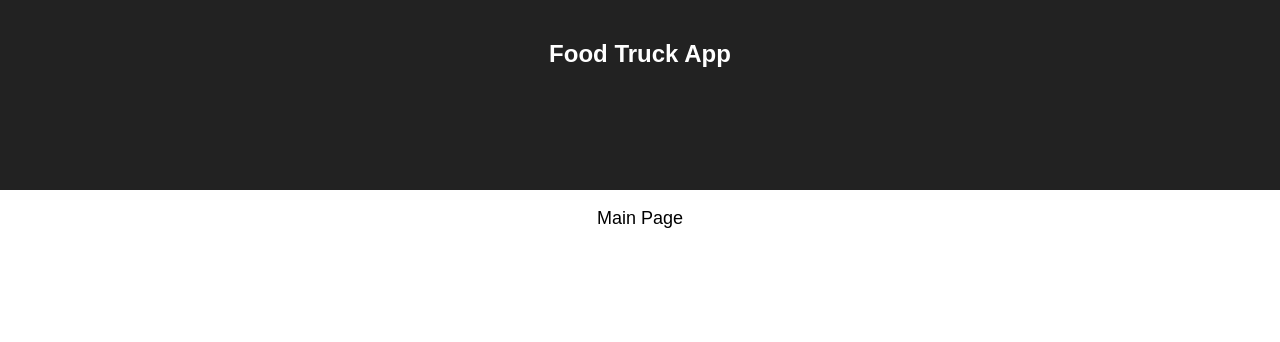
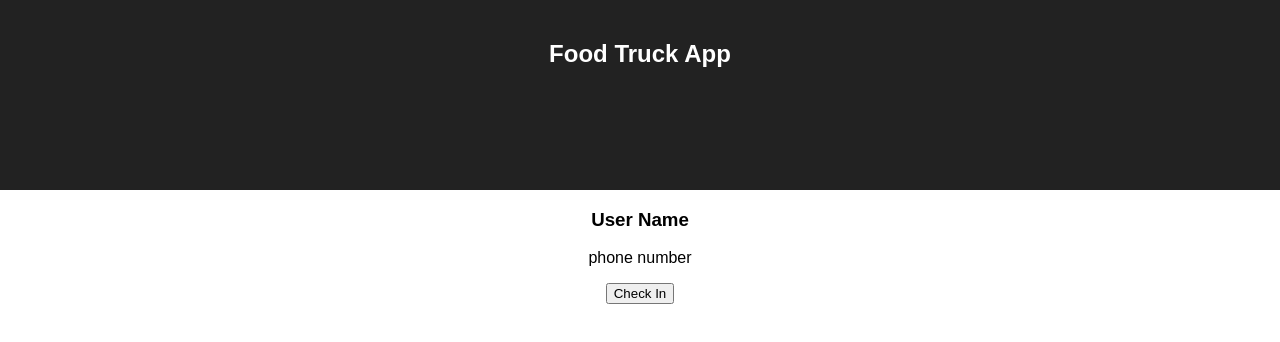
Before and after one commit to atxtab/hackathon, a React (Create React App) app in the folder client/: page / in a window 1280 px wide. Shown: the top 342 px of the page. Built offline with nearby package versions, Linux system fonts and the light colour scheme.

Commit message:
added react router

```diff
--- a/client/src/App.js
+++ /dev/null
@@ -1,22 +0,0 @@
-import React, { Component } from 'react';
-//import logo from './logo.svg';
-import './App.css';
-
-class App extends Component {
-  render() {
-    return (
-      <div className="App">
-        <div className="App-header">
-          <h2>Food Truck App</h2>
-        </div>
-        <p className="App-intro">
-          Main Page
-        </p>
-      </div>
-    );
-  }
-}
-
-export default App;
-
-//<img src={logo} className="App-logo" alt="logo" />ß
--- /dev/null
+++ b/client/src/components/App.js
@@ -0,0 +1,24 @@
+import React, { Component } from 'react';
+//import logo from './logo.svg';
+import '../App.css';
+import {BrowserRouter as Router, Route} from 'react-router-dom';
+import UserProfile from './UserProfile';
+
+class App extends Component {
+  render() {
+    return (
+      <Router>
+        <div className="App">
+          <div className="App-header">
+            <h2>Food Truck App</h2>
+          </div>
+          <Route exact path="/" component={UserProfile}/>
+        </div>
+      </Router>
+    );
+  }
+}
+
+export default App;
+
+//<img src={logo} className="App-logo" alt="logo" />ß
--- /dev/null
+++ b/client/src/components/UserProfile.js
@@ -0,0 +1,16 @@
+import React from 'react';
+import { Route } from 'react-router-dom';
+
+function UserProfile(props) {
+  return (
+    <main>
+      <h3>User Name</h3>
+      <p>phone number</p>
+      <button>
+      Check In
+      </button>
+    </main>
+  )
+}
+
+export default UserProfile;
--- a/client/src/index.js
+++ b/client/src/index.js
@@ -1,7 +1,7 @@
 import React from 'react';
 import ReactDOM from 'react-dom';
 import './index.css';
-import App from './App';
+import App from './components/App';
 import registerServiceWorker from './registerServiceWorker';
 
 ReactDOM.render(<App />, document.getElementById('root'));
```
Also changed, not shown: 1 other file (tests, documents, lock files or other folders).
